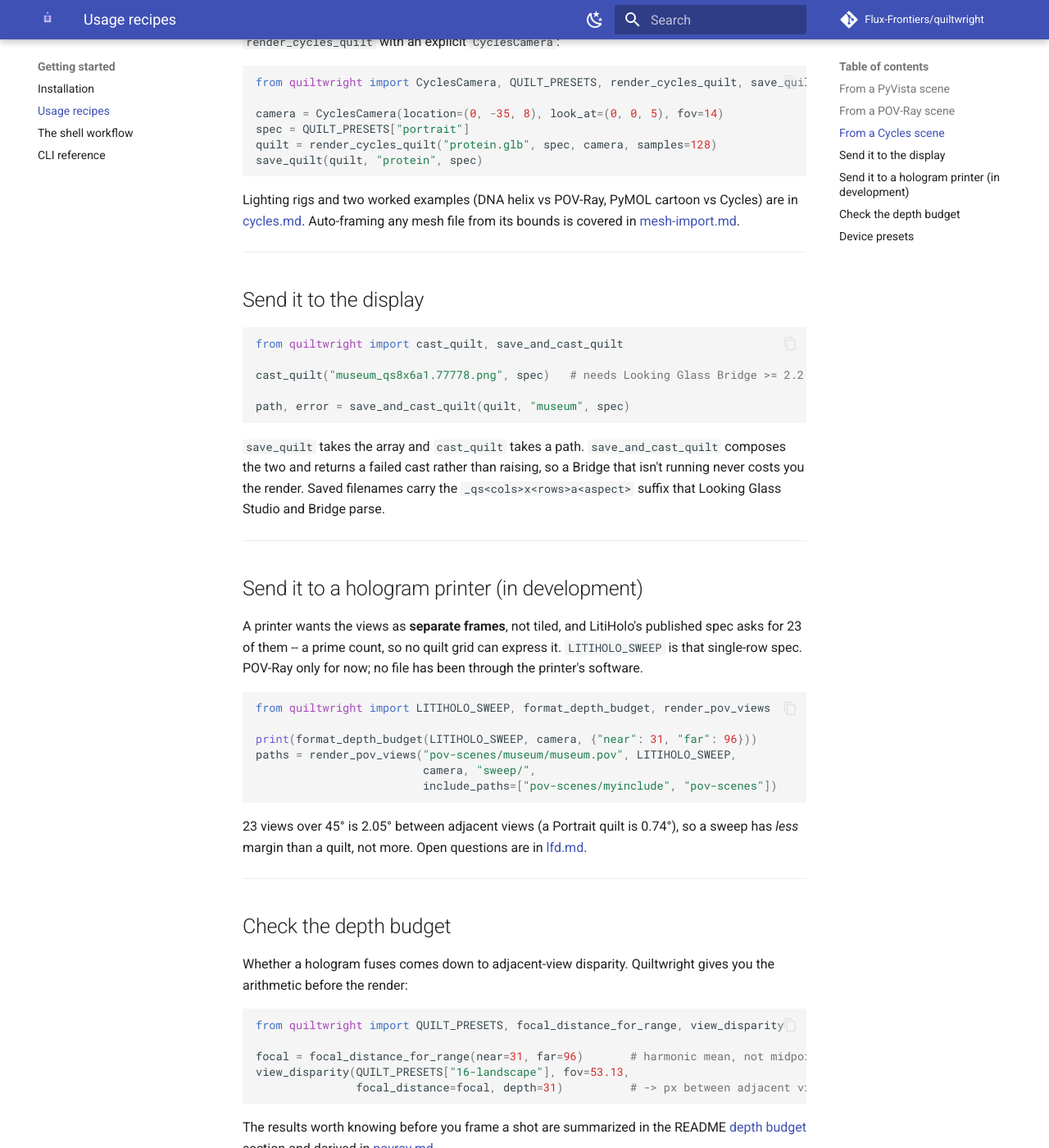
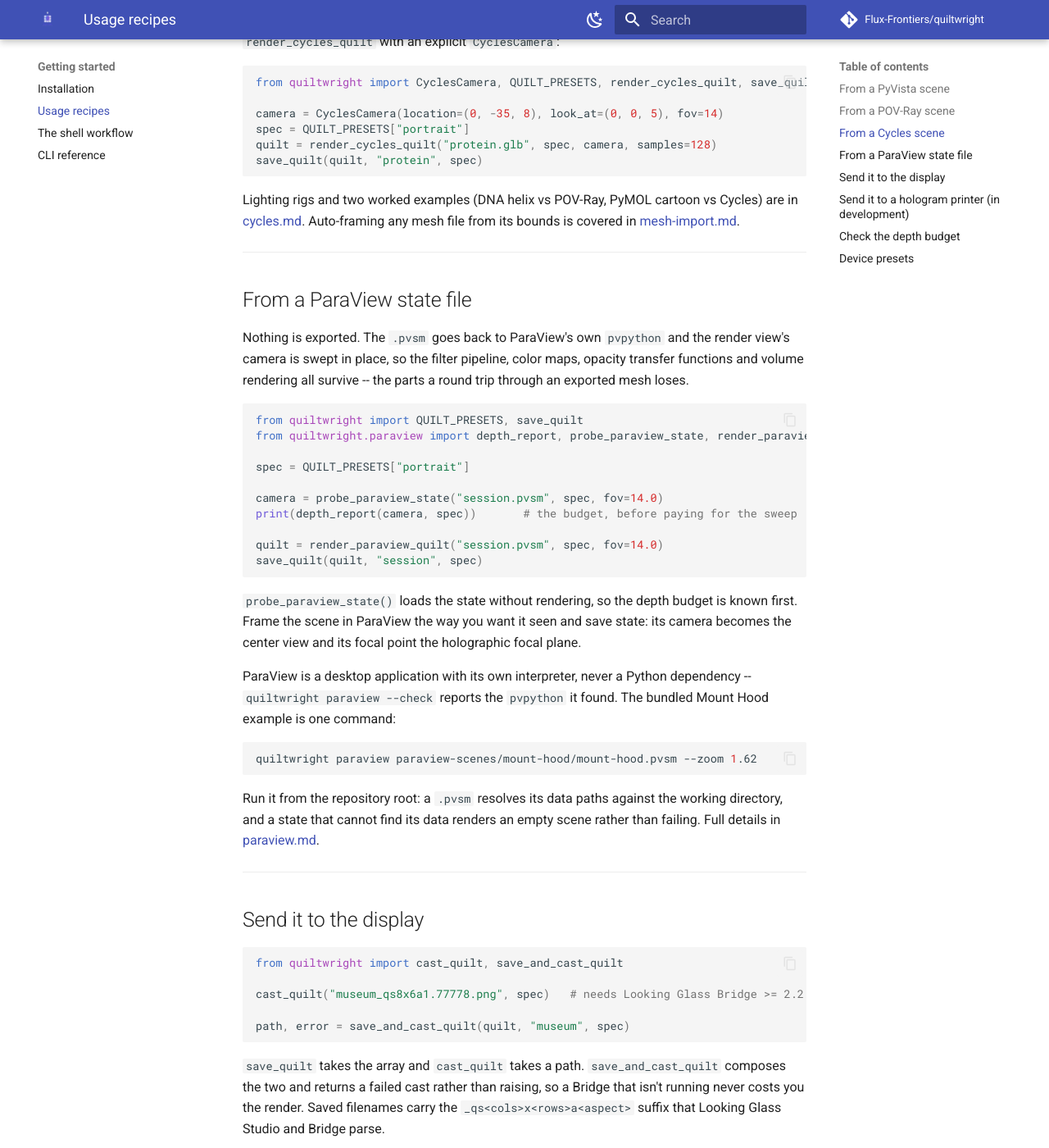
Before and after one commit to Flux-Frontiers/quiltwright, an MkDocs documentation site: the page built from docs/usage.md, in a window 1280 px wide and 1400 px high, scrolled down 1447 px. Shown: the whole window at 82% size. Built offline with MkDocs 1.6.1 and Material for MkDocs 9.7.7, drawn with Linux system fonts in a browser that asks for light colours; comment, search, counter and statistics services are not loaded.

Commit message:
docs: describe ParaView as a backend on the overview pages
ParaView shipped in 0.13.0 with a dedicated page and CLI reference, but
none of the pages that enumerate backends were updated, so the docs read
top-down still described three.

index.md omitted it from the opening paragraph and the Backends table.
usage.md carried a recipe for PyVista, POV-Ray and Cycles and none for
ParaView; it gains one, covering the probe-then-render flow that prints
the depth budget before the sweep is paid for, and the rule that a .pvsm
resolves data paths against the working directory rather than against
itself. architecture.md left the backend out of both the pipeline diagram
and the module map.

architecture.md also now states the one place ParaView cannot honor the
package's dependency rule. Its sweep executes inside ParaView's bundled
interpreter, which cannot import Quiltwright at all, so the script sent to
pvpython carries its own copy of the offset and shear arithmetic. The
duplication is real and worth naming; a test execs that copy and checks it
against view_offsets() and window_shear(), which is what keeps the two
from drifting.

Documentation only. No version bump and no behavior change.

````diff
--- a/docs/usage.md
+++ b/docs/usage.md
@@ -83,6 +83,45 @@ bounds is covered in [mesh-import.md](mesh-import.md).
 
 ---
 
+## From a ParaView state file
+
+Nothing is exported. The `.pvsm` goes back to ParaView's own `pvpython` and the
+render view's camera is swept in place, so the filter pipeline, color maps,
+opacity transfer functions and volume rendering all survive -- the parts a
+round trip through an exported mesh loses.
+
+```python
+from quiltwright import QUILT_PRESETS, save_quilt
+from quiltwright.paraview import depth_report, probe_paraview_state, render_paraview_quilt
+
+spec = QUILT_PRESETS["portrait"]
+
+camera = probe_paraview_state("session.pvsm", spec, fov=14.0)
+print(depth_report(camera, spec))       # the budget, before paying for the sweep
+
+quilt = render_paraview_quilt("session.pvsm", spec, fov=14.0)
+save_quilt(quilt, "session", spec)
+```
+
+`probe_paraview_state()` loads the state without rendering, so the depth budget
+is known first. Frame the scene in ParaView the way you want it seen and save
+state: its camera becomes the center view and its focal point the holographic
+focal plane.
+
+ParaView is a desktop application with its own interpreter, never a Python
+dependency -- `quiltwright paraview --check` reports the `pvpython` it found.
+The bundled Mount Hood example is one command:
+
+```bash
+quiltwright paraview paraview-scenes/mount-hood/mount-hood.pvsm --zoom 1.62
+```
+
+Run it from the repository root: a `.pvsm` resolves its data paths against the
+working directory, and a state that cannot find its data renders an empty scene
+rather than failing. Full details in [paraview.md](paraview.md).
+
+---
+
 ## Send it to the display
 
 ```python
````
Also changed, not shown: CHANGELOG.md (+13 -0 lines), docs/architecture.md (+16 -5 lines), docs/index.md (+11 -8 lines).
